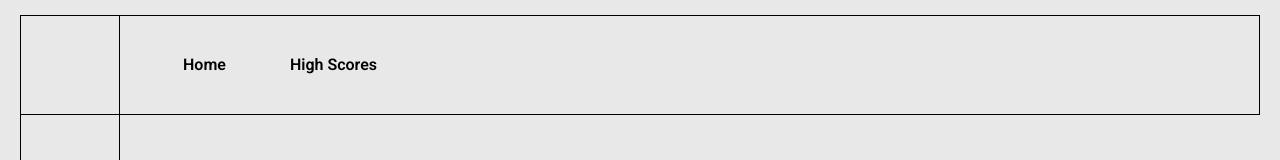
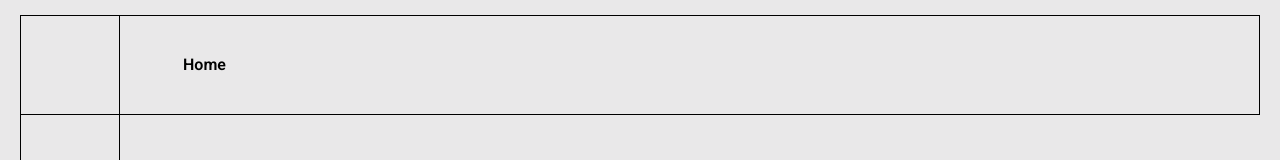
Before and after one commit to literallymarvellous/typescript-quiz-app, a React (Create React App) app: page / in a window 1280 px wide. Shown: the top 160 px of the page. Built offline with nearby package versions, Linux system fonts and the light colour scheme; a web font is replaced by a local one.

Commit message:
edited Header

```diff
--- a/src/components/Header.tsx
+++ b/src/components/Header.tsx
@@ -14,9 +14,6 @@ const Header = () => {
           <li>
             <Link to="/">Home</Link>
           </li>
-          <li>
-            <Link to="scores">High Scores</Link>
-          </li>
         </ul>
 
         {showTimer ? <Timer /> : null}
```
